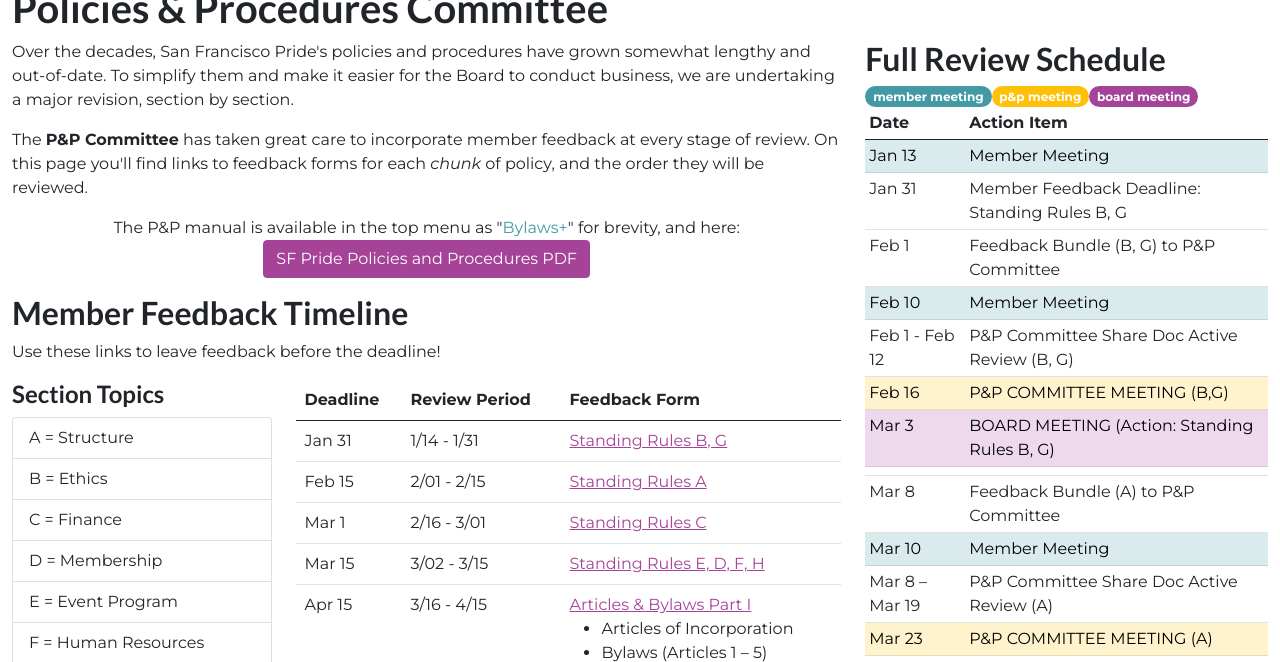
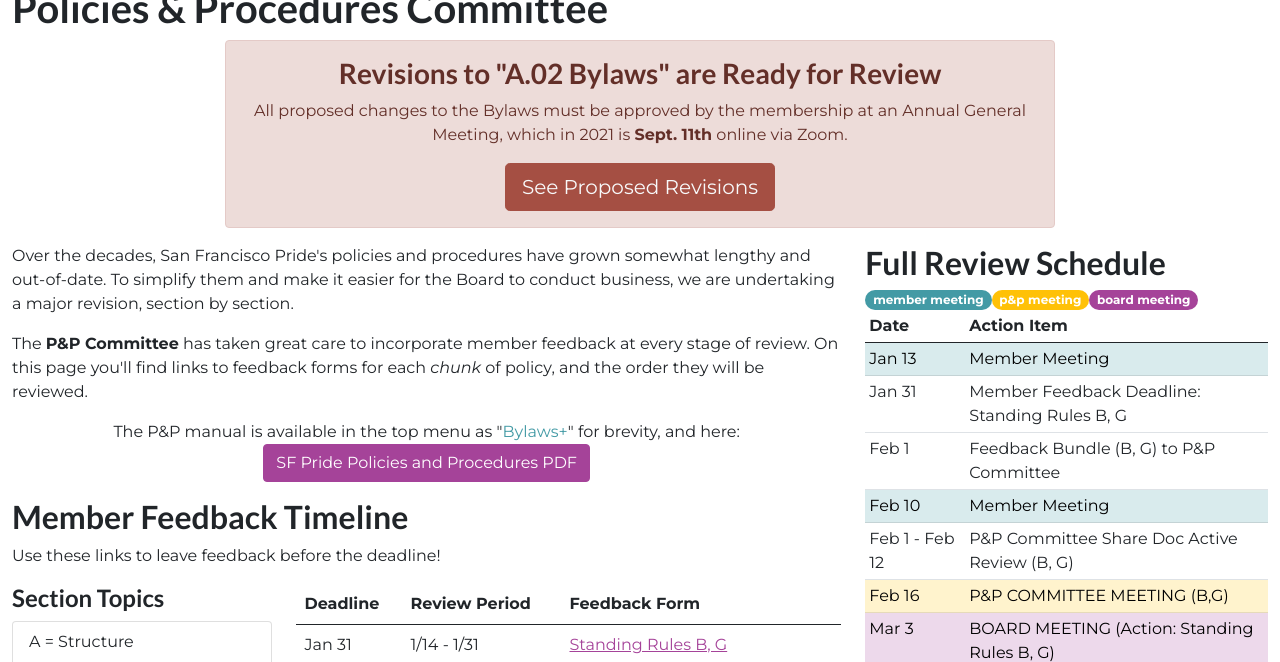
Before and after one commit to sfpride/members, a Jekyll site: the page built from committees/policies-and-procedures.html, in a window 1280 px wide and 900 px high, cut to the strip 238-900 px from the top of the window. Built offline with Jekyll 4.4.1, drawn with Linux system fonts in a browser that asks for light colours.

Commit message:
add link to proposed bylaws changes

```diff
--- a/committees/policies-and-procedures.html
+++ b/committees/policies-and-procedures.html
@@ -5,6 +5,16 @@ permalink: /policies-and-procedures/
 ---
 
 <h1>Policies & Procedures Committee</h1>
+
+<div class="row">
+  <div class="col col-12 col-md-8 mx-auto text-center">
+    <div class="alert alert-danger">
+      <h3 class="alert-heading">Revisions to "A.02 Bylaws" are Ready for Review</h3>
+      <p>All proposed changes to the Bylaws must be approved by the membership at an Annual General Meeting, which in 2021 is <b>Sept. 11th</b> online via Zoom.</p>
+      <a  class="btn btn-lg btn-danger text-light" href="https://gist.github.com/sanfranciscopride/2a1e9d4e12489fb836bda41036fd6537/revisions?short_path=585bf1b#diff-585bf1b271abc9a9908f32e29ca0846a8e82f9eb4db107ee1628478b6b402c5a">See Proposed Revisions</a>
+    </div>
+  </div>
+</div>
 
 <div class="row">
   <div class="col-12 col-lg-8">
```
